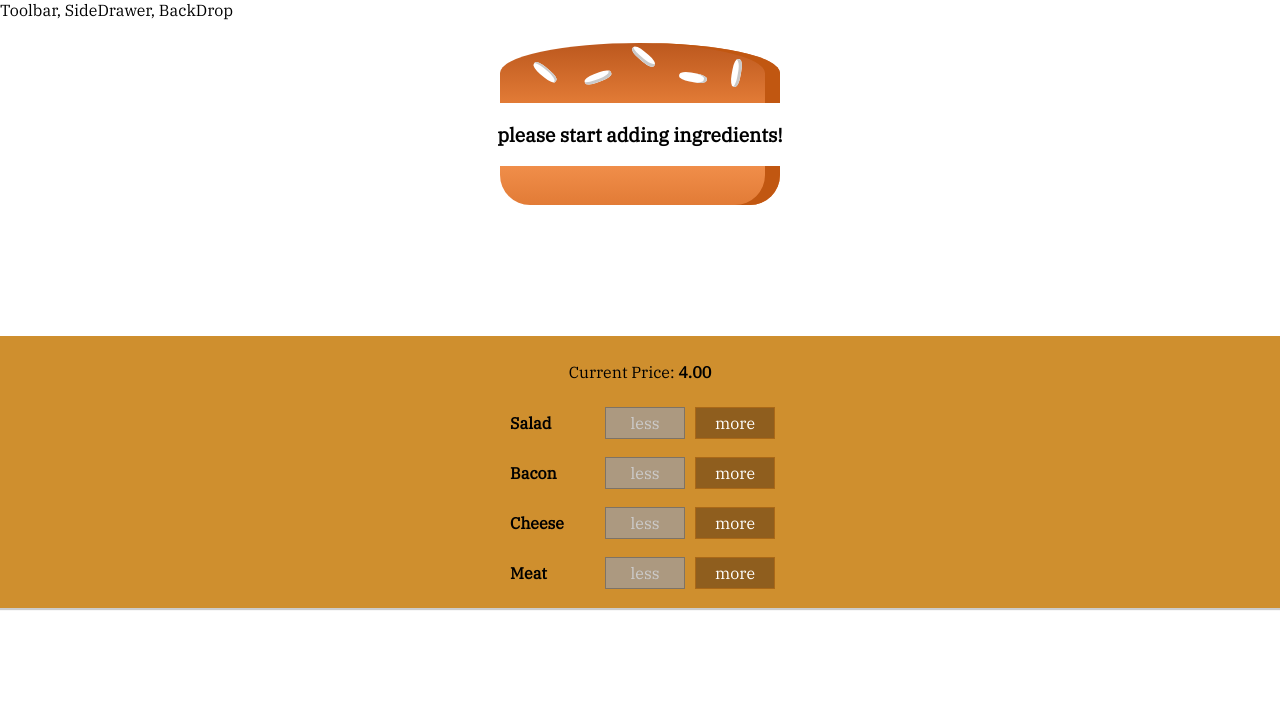
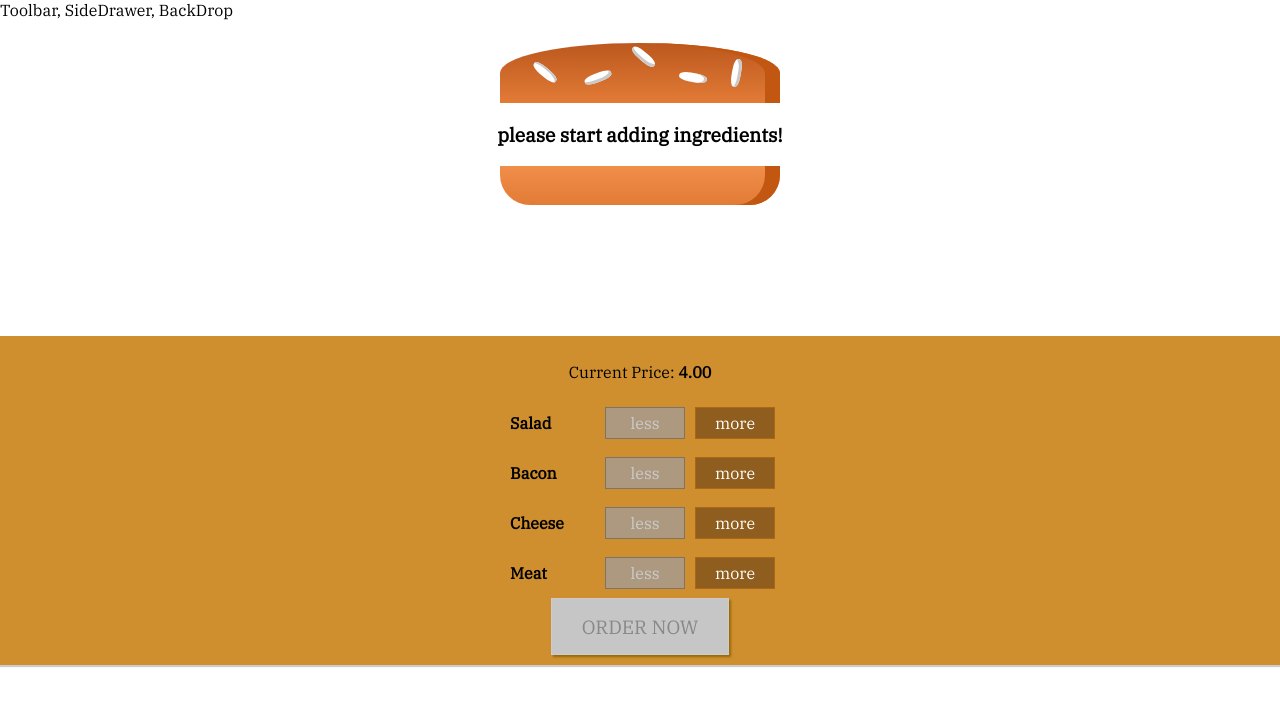
Before and after one commit to angelopoole/burgerbuilder, a React (Create React App) app: page / in a window 1280 px wide. Shown: the top 706 px of the page. Built offline with nearby package versions, Linux system fonts and the light colour scheme.

Commit message:
Checkout modal Built, working on checkout functionality

```diff
--- a/src/components/Burger/BuildControls/BuildControls.js
+++ b/src/components/Burger/BuildControls/BuildControls.js
@@ -23,6 +23,13 @@
 				disabled={props.disabled[ctrl.type]}
 			/>
 		))}
+		<button
+			className={classes.OrderButton}
+			disabled={!props.purchasable}
+			onClick={props.purchaseMode}
+		>
+			ORDER NOW
+		</button>
 	</div>
 );
 
--- a/src/components/Burger/BuildControls/BuildControls.module.css
+++ b/src/components/Burger/BuildControls/BuildControls.module.css
@@ -8,3 +8,45 @@
 	margin: auto;
 	padding: 10px 0;
 }
+
+.OrderButton {
+	background-color: #dad735;
+	outline: none;
+	cursor: pointer;
+	border: 1px solid #966909;
+	color: #966909;
+	font-family: inherit;
+	font-size: 1.2rem;
+	padding: 15px 30px;
+	box-shadow: 2px 2px 2px #966909;
+}
+
+.OrderButton:hover,
+.OrderButton:active {
+	background-color: #a0db41;
+	border: 1px solid #966909;
+	color: #966909;
+}
+
+.OrderButton:disabled {
+	background-color: #c7c6c6;
+	cursor: not-allowed;
+	border: 1px solid #ccc;
+	color: #888888;
+}
+
+.OrderButton:not(:disabled) {
+	animation: enable 0.3 linear;
+}
+
+@keyframes enable {
+	0% {
+		transform: scale(1);
+	}
+	60% {
+		transform: scale(1.1);
+	}
+	100% {
+		transform: scale(1);
+	}
+}
--- /dev/null
+++ b/src/components/Burger/OrderSummary/OrderSummary.js
@@ -0,0 +1,28 @@
+const orderSummary = props => {
+	const ingredientSummary = Object.keys(props.ingredients).map(
+		ingredientKey => {
+			return (
+				<li key={ingredientKey}>
+					<span style={{ textTransform: 'capitalize' }}>{ingredientKey}</span>:
+					{props.ingredients[ingredientKey]}
+				</li>
+			);
+		}
+	);
+
+	// we want an li with name: quantity
+	// we get the data as a js object, {{salad: 1}}
+
+	return (
+		<>
+			<h3>Your Order</h3>
+			<p>A delicious burger with the following ingredients:</p>
+			<ul>{ingredientSummary}</ul>
+			<p>Continue to checkout?</p>
+			<button> CANCEL </button>
+			<button> CONTINUE </button>
+		</>
+	);
+};
+
+export default orderSummary;
--- /dev/null
+++ b/src/components/UI/Backdrop/Backdrop.js
@@ -0,0 +1,8 @@
+import classes from './Backdrop.module.css';
+
+const backdrop = props =>
+	props.show ? (
+		<div className={classes.Backdrop} onClick={props.clicked}></div>
+	) : null;
+
+export default backdrop;
--- /dev/null
+++ b/src/components/UI/Backdrop/Backdrop.module.css
@@ -0,0 +1,9 @@
+.Backdrop {
+	height: 100%;
+	width: 100%;
+	position: fixed;
+	z-index: 100;
+	left: 0;
+	top: 0;
+	background-color: rgba(0, 0, 0, 0.5);
+}
--- /dev/null
+++ b/src/components/UI/Button/Button.js
@@ -0,0 +1 @@
+const buttion = props => ()
--- /dev/null
+++ b/src/components/UI/Modal/Modal.js
@@ -0,0 +1,19 @@
+import classes from './Modal.module.css';
+import Backdrop from '../Backdrop/Backdrop';
+
+const modal = props => (
+	<>
+		<Backdrop show={props.show} clicked={props.modalClosed} />
+		<div
+			className={classes.Modal}
+			style={{
+				transform: props.show ? 'translateY(0)' : 'translateY(-100vh)',
+				opacity: props.show ? '1' : '0',
+			}}
+		>
+			{props.children}
+		</div>
+	</>
+);
+
+export default modal;
--- /dev/null
+++ b/src/components/UI/Modal/Modal.module.css
@@ -0,0 +1,20 @@
+.Modal {
+	position: fixed;
+	z-index: 500;
+	background-color: white;
+	width: 70%;
+	border: 1px solid #ccc;
+	box-shadow: 1px 1px 1px black;
+	padding: 16px;
+	left: 15%;
+	top: 30%;
+	box-sizing: border-box;
+	transition: all 0.3s ease-out;
+}
+
+@media (min-width: 600px) {
+	.Modal {
+		width: 500px;
+		left: calc(50% - 250px);
+	}
+}
--- a/src/containers/BurgerBuilder/BurgerBuilder.js
+++ b/src/containers/BurgerBuilder/BurgerBuilder.js
@@ -1,6 +1,8 @@
 import React, { Component } from 'react';
 import Burger from '../../components/Burger/Burger';
 import BuildControls from '../../components/Burger/BuildControls/BuildControls';
+import Modal from '../../components/UI/Modal/Modal';
+import OrderSummary from '../../components/Burger/OrderSummary/OrderSummary';
 
 const INGREDIENT_PRICES = {
 	salad: 0.5,
@@ -17,9 +19,22 @@
 			meat: 0,
 		},
 		totalPrice: 4,
+		purchasable: false,
+		purchaseMode: false,
 	};
 
 	// The follwoing code can be done in less lines but for visibility sake i have split it up into multiple lines.
+
+	updatePurchaseState(ingredients) {
+		const sum = Object.keys(ingredients)
+			.map(igKey => {
+				return ingredients[igKey];
+			})
+			.reduce((sum, el) => {
+				return sum + el;
+			}, 0);
+		this.setState({ purchasable: sum > 0 });
+	}
 
 	addIngredientHandler = type => {
 		const oldCount = this.state.ingredients[type];
@@ -36,6 +51,7 @@
 			totalPrice: newPrice,
 			ingredients: updatedIngredients,
 		});
+		this.updatePurchaseState(updatedIngredients);
 	};
 
 	removeIngredientHandler = type => {
@@ -56,6 +72,15 @@
 			totalPrice: newPrice,
 			ingredients: updatedIngredients,
 		});
+		this.updatePurchaseState(updatedIngredients);
+	};
+
+	purchaseModeHandler = () => {
+		this.setState({ purchaseMode: true });
+	};
+
+	purchaseCancelHandler = () => {
+		this.setState({ purchaseMode: false });
 	};
 	render() {
 		const disabledInfo = {
@@ -67,12 +92,21 @@
 
 		return (
 			<>
+				<Modal
+					show={this.state.purchaseMode}
+					modalClosed={this.purchaseCancelHandler}
+				>
+					<OrderSummary ingredients={this.state.ingredients} />
+				</Modal>
 				<Burger ingredients={this.state.ingredients} />
+
 				<BuildControls
 					ingredientAdded={this.addIngredientHandler}
 					ingredientRemoved={this.removeIngredientHandler}
 					disabled={disabledInfo}
 					price={this.state.totalPrice}
+					purchasable={this.state.purchasable}
+					purchaseMode={this.purchaseModeHandler}
 				/>
 			</>
 		);
```
Also changed, not shown: 1 other file (tests, documents, lock files or other folders).
